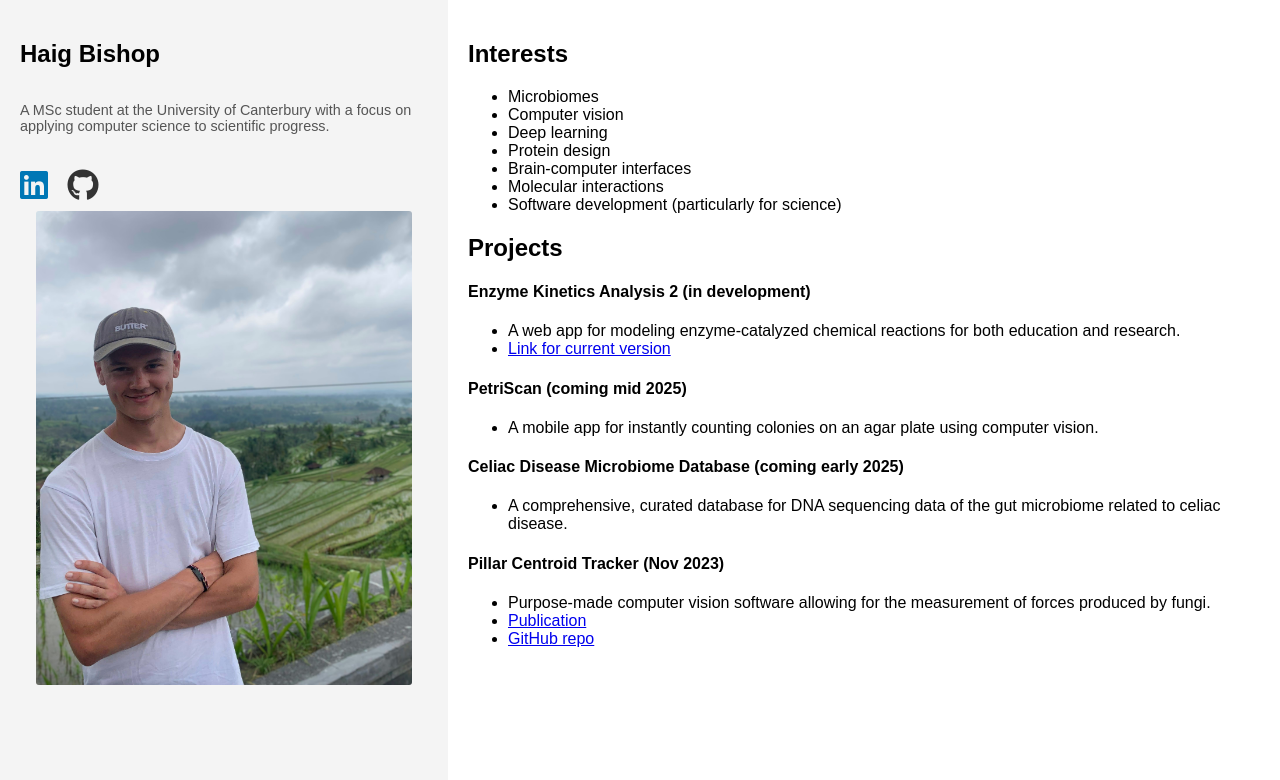
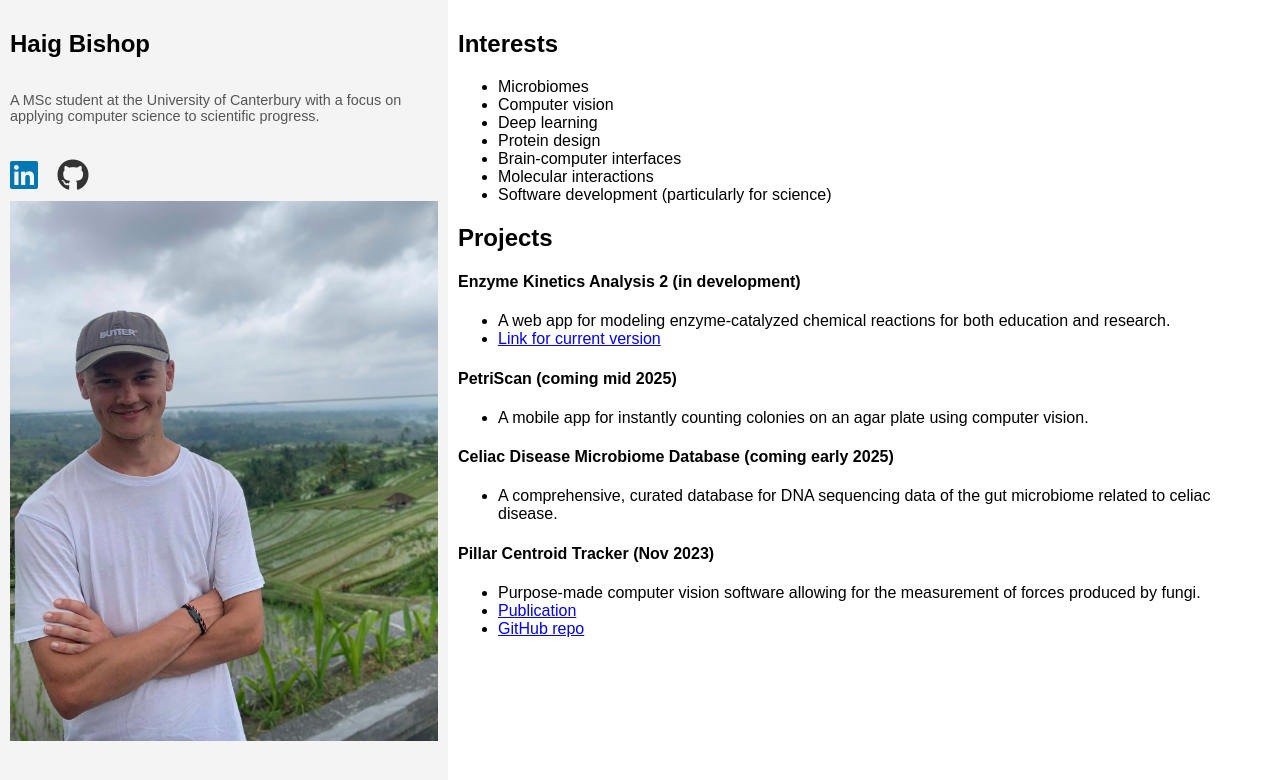
Before and after one commit to HaigBishop/HaigBishop.github.io, a Jekyll site: the page built from index.md, in a window 1280 px wide. Shown: the top 780 px of the page. Built offline with Jekyll 4.4.1, drawn with Linux system fonts in a browser that asks for light colours.

Commit message:
Update custom.css

```diff
--- a/assets/css/custom.css
+++ b/assets/css/custom.css
@@ -8,7 +8,7 @@
 .side-panel {
   flex: 0 0 35%; /* Fixed width of 30% of the container */
   background-color: #f4f4f4;
-  padding: 20px;
+  padding: 10px;
   box-sizing: border-box;
   display: flex;
   flex-direction: column;
@@ -17,7 +17,7 @@
 /* Main content styles */
 .main-content {
   flex: 1; /* Takes the remaining 70% */
-  padding: 20px;
+  padding: 10px;
   box-sizing: border-box;
   background-color: #ffffff;
   overflow-y: auto; /* Add vertical scrolling if content overflows */
@@ -32,9 +32,8 @@
 
 /* Portrait image styles */
 .portrait-image {
-  max-width: 92%; /* Restrict the image width to 80% of the container */
+  max-width: 100%; /* Restrict the image width to 80% of the container */
   height: auto; /* Maintain aspect ratio */
-  border-radius: 3px; /* Optional rounded corners */
 }
 
 
```
